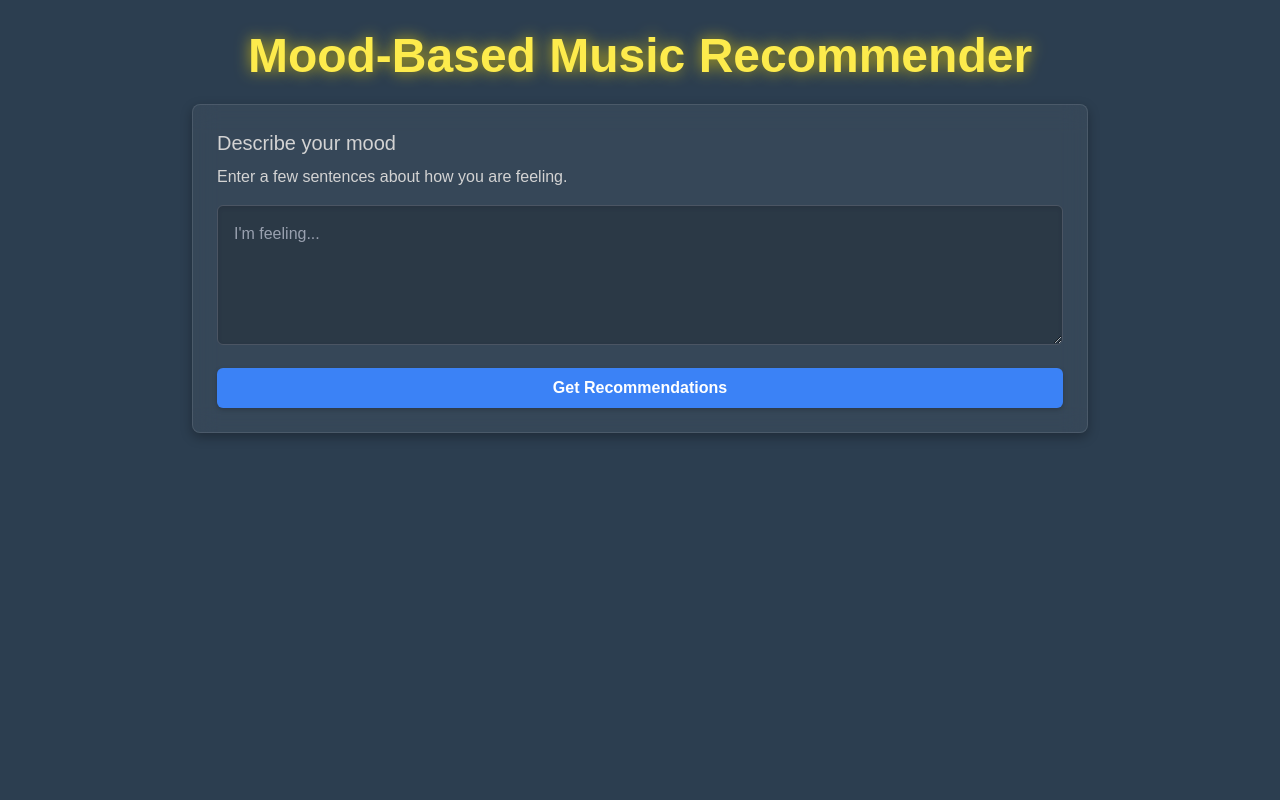
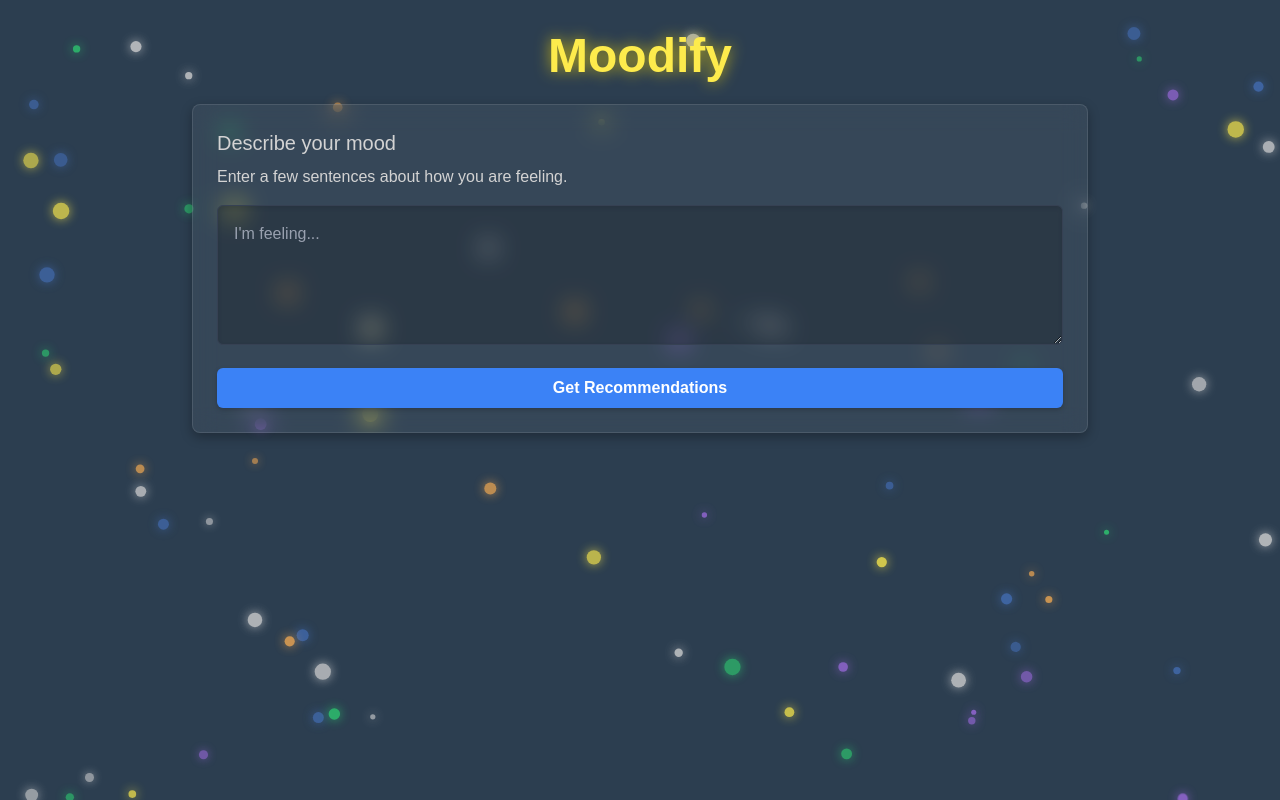
Before and after one commit to sadnyani-4/moodify-music-app, a Next.js app: page / in a window 1280 px wide. Built offline with nearby package versions, Linux system fonts and the light colour scheme.

Commit message:
Fix floating orbs and layout shift: - Resolved issue with orbs bunching in one corner by adjusting initial state in FloatingOrb. - Fixed layout shift caused by FloatingOrbs by using position: fixed. - Adjusted size of emotion images in Moodify.

```diff
--- a/src/app/page.tsx
+++ b/src/app/page.tsx
@@ -4,6 +4,7 @@ import React, { useState, useCallback } from 'react';
 import { AlertCircle } from 'lucide-react';
 import Image from 'next/image';
 import { motion } from 'framer-motion';
+import FloatingOrbs from '@/components/FloatingOrbs';
 
 interface Song {
     track_id: string;
@@ -33,11 +34,21 @@ const MoodMusicApp = () => {
     ];
 
     //Inside Out Color Palette
-    const joyColor = '#FDEB4C';          // Yellow
-    const angerColor = '#F2A953';        // Orange-Red
+    const joyColor = '#FDEB4C';         // Yellow
+    const angerColor = '#F2A953';         // Orange-Red
+    const sadnessColor = '#446EB6';       // Blue
+    const fearColor = '#9C6ADE';         // Purple
+    const disgustColor = '#2ecc71';       // Green
     const busSeats = '#2C3E50';
     const longTermMemory = '#D3D3D3';
 
+    const emotionColors = {
+        Joy: joyColor,
+        Sadness: sadnessColor,
+        Anger: angerColor,
+        Fear: fearColor,
+        Disgust: disgustColor,
+    };
 
     const fetchSongs = useCallback(async () => {
         if (!moodText.trim()) {
@@ -48,6 +59,7 @@ const MoodMusicApp = () => {
         setLoading(true);
         setError(null);
         setSongs([]);
+        setSelectedMood(null); // Reset selected mood
 
         try {
             // Send text to Flask for emotion analysis
@@ -103,24 +115,33 @@ const MoodMusicApp = () => {
         }
     }, [moodText]);
 
-
-
     return (
         <div
-            className="min-h-screen p-4 sm:p-8"
+            className="min-h-screen p-4 sm:p-8 relative overflow-hidden"
             style={{
-                backgroundColor: busSeats, // Applying bus seat color
-                color: '#FFFFFF' //Setting default text color to white
+                backgroundColor: busSeats,
+                color: '#FFFFFF'
             }}
         >
-            <div className="max-w-4xl mx-auto space-y-6">
+            {/* Floating Orbs Component */}
+            <FloatingOrbs
+                joyColor={joyColor}
+                sadnessColor={sadnessColor}
+                angerColor={angerColor}
+                fearColor={fearColor}
+                disgustColor={disgustColor}
+                longTermMemoryColor={longTermMemory}
+                numberOfOrbs={80}
+            />
+
+            <div className="max-w-4xl mx-auto space-y-6 relative z-10">
                 <h1 className="text-3xl sm:text-4xl md:text-5xl font-bold text-center mb-6"
                     style={{
                         color: joyColor, // Joy - Yellow
                         textShadow: '0 0 15px rgba(255, 223, 0, 0.7)', // Add a glow effect
                     }}
                 >
-                    Mood-Based Music Recommender
+                    Moodify
                 </h1>
 
                 <div
@@ -139,14 +160,14 @@ const MoodMusicApp = () => {
                         placeholder="I'm feeling..."
                         value={moodText}
                         onChange={(e) => setMoodText(e.target.value)}
-                        className="bg-black/20 text-white border border-gray-700 min-h-[120px] sm:min-h-[140px] w-full rounded-md p-4 placeholder:text-gray-400
-                        focus:ring-2 focus:ring-blue-500 focus:border-transparent transition-all duration-300" // Added focus styles
+                        className={`bg-black/20 text-white border min-h-[120px] sm:min-h-[140px] w-full rounded-md p-4 placeholder:text-gray-400
+                                    focus:ring-2 focus:ring-blue-500 focus:border-transparent transition-all duration-300
+                                    ${selectedMood ? `border-${selectedMood.toLowerCase()}-500` : 'border-gray-700'}`} // Dynamic border color
                         disabled={loading}
                         style={{
                             backgroundColor: 'rgba(0, 0, 0, 0.2)',
                             color: '#FFFFFF',
-                            borderColor: '#4B5563',
-                            boxShadow: 'inset 0 2px 4px rgba(0, 0, 0, 0.1)', // Subtle inset shadow
+                            boxShadow: 'inset 0 2px 4px rgba(0, 0, 0, 0.1)',
                         }}
 
                     />
@@ -155,7 +176,8 @@ const MoodMusicApp = () => {
                         className={
                             loading
                                 ? "mt-4 w-full text-white font-semibold py-2 px-4 rounded-md transition-colors duration-300 cursor-not-allowed"
-                                : "mt-4 w-full text-white font-semibold py-2 px-4 rounded-md transition-colors duration-300 \n                                            hover:bg-blue-600 focus:outline-none focus:ring-2 focus:ring-blue-500 focus:ring-opacity-50" // Added hover and focus
+                                : "mt-4 w-full text-white font-semibold py-2 px-4 rounded-md transition-colors duration-300 \
+                                    hover:bg-blue-600 focus:outline-none focus:ring-2 focus:ring-blue-500 focus:ring-opacity-50" // Added hover and focus
                         }
                         disabled={loading}
                         style={{
@@ -185,9 +207,12 @@ const MoodMusicApp = () => {
                     </div>
                 )}
 
-                {songs.length > 0 && (
-                    <div
+                {songs.length > 0 && selectedMood && (
+                    <motion.div
                         className="bg-white/5 backdrop-blur-md border border-white/10 shadow-lg rounded-lg p-6"
+                        initial={{ opacity: 0 }}
+                        animate={{ opacity: 1 }}
+                        transition={{ duration: 0.5 }}
                         style={{
                             backgroundColor: 'rgba(255, 255, 255, 0.05)',
                             borderColor: 'rgba(255, 255, 255, 0.1)',
@@ -195,44 +220,50 @@ const MoodMusicApp = () => {
                         }}
                     >
                         <div className="flex items-center gap-2 mb-4">
-                            {selectedMood && (
-                                <>
                         {moodsConfig.find(mood => mood.name === selectedMood)?.imageSrc && (
+    <motion.div
+        initial={{ scale: 0.8, opacity: 0 }}
+        animate={{ scale: 1, opacity: 1, y: [0, -5, 0] }}
+        transition={{
+            duration: 0.5,
+            ease: 'easeInOut',
+            repeatType: 'loop',
+        }}
+    >
         <Image
             src={moodsConfig.find(mood => mood.name === selectedMood)!.imageSrc}
             alt={selectedMood}
-                                            width={40}
-                                            height={40}
+            width={60} // Reduced width
+            height={60} // Reduced height
             className="rounded-full"
+            // style={{ width: 'auto', height: 'auto' }} // Added style to address image warning
         />
+    </motion.div>
 )}
                             <span
-                                        className="text-lg sm:text-xl"
+                                className="text-2xl font-semibold" // Make the mood text more prominent
                                 style={{
                                     color: moodsConfig.find(mood => mood.name === selectedMood)?.color,
-                                            textShadow: `0 0 8px ${moodsConfig.find(mood => mood.name === selectedMood)?.color}`, // Add glow
+                                    textShadow: `0 0 10px ${moodsConfig.find(mood => mood.name === selectedMood)?.color}`, // Stronger glow
                                 }}
                             >
-                                        {selectedMood}
+                                {selectedMood}'s Recommendations
                             </span>
-                                </>
-                            )}
-                            <span className="text-lg sm:text-xl" style={{ color: longTermMemory }}>Recommended Songs</span>
                         </div>
                         <p className="text-gray-300 mb-4" style={{ color: longTermMemory }}>
-                            Here are some songs that might fit your mood:
+                            Here are some songs that might resonate with how you're feeling:
                         </p>
                         <div className="space-y-4">
-                            {songs.map((song) => {
+                            {songs.map((song, index) => {
                                 const moodColor = selectedMood ? moodsConfig.find(m => m.name === selectedMood)?.color || '#FFFFFF' : '#FFFFFF';
                                 return (
                                     <motion.div
                                         key={song.track_id}
                                         className="p-4 bg-black/20 rounded-md border border-gray-700 text-white flex justify-between items-center
                                                                         transition-all duration-300 hover:scale-[1.02] hover:shadow-lg" // Added hover effects
-                                        initial={{ opacity: 0, x: -20 }}
-                                        animate={{ opacity: 1, x: 0 }}
-                                        transition={{ duration: 0.3 }}
+                                        initial={{ opacity: 0, y: 20 }}
+                                        animate={{ opacity: 1, y: 0 }}
+                                        transition={{ duration: 0.3, delay: index * 0.05 }} // Staggered appearance
                                         style={{
                                             backgroundColor: 'rgba(0, 0, 0, 0.2)',
                                             color: '#FFFFFF',
@@ -250,14 +281,14 @@ const MoodMusicApp = () => {
                                             </p>
                                         </div>
                                         <a
-                                            href={`https://open.spotify.com/track/${song.track_id}`}
+                                            href={`https://open.spotify.com/track/$$${song.track_id}`}
                                             target="_blank"
                                             rel="noopener noreferrer"
                                             className="text-green-400 hover:text-green-300 transition-colors duration-200"
 
                                         >
                                             <Image
-                                                src="/spotify-icon.svg"
+                                                src="/spotify-icon.svg" // Make sure this path is correct for your custom or default icon
                                                 alt="Spotify"
                                                 width={20}
                                                 height={20}
@@ -267,7 +298,7 @@ const MoodMusicApp = () => {
                                 );
                             })}
                         </div>
-                    </div>
+                    </motion.div>
                 )}
             </div>
         </div>
--- /dev/null
+++ b/src/components/FloatingOrb.tsx
@@ -0,0 +1,57 @@
+// components/FloatingOrb.tsx
+import { motion, type Transition } from 'framer-motion';
+import React, { useState, useEffect } from 'react';
+
+interface FloatingOrbProps {
+    color: string;
+    glowColor: string;
+}
+
+const FloatingOrb: React.FC<FloatingOrbProps> = ({ color, glowColor }) => {
+    const [initialX] = useState(() => Math.random() * 100);
+    const [initialY] = useState(() => Math.random() * 100);
+    const [size] = useState(() => Math.random() * 10 + 5);
+
+    const path = {
+        initial: {
+            left: `${initialX}%`,
+            top: `${initialY}%`,
+            opacity: 0.6,
+            scale: 1,
+            x: 0,
+            y: 0,
+        },
+        animate: {
+            x: Math.random() * 40 - 20,
+            y: Math.random() * 40 - 20,
+            opacity: 0.8,
+            scale: [1, 1.1, 1],
+            transition: {
+                duration: Math.random() * 3 + 2,
+                repeat: Infinity,
+                repeatType: 'mirror' as Transition['repeatType'],
+                ease: 'easeInOut',
+            },
+        },
+    };
+
+    return (
+        <motion.div
+            className="absolute rounded-full"
+            style={{
+                position: 'absolute',
+                backgroundColor: color,
+                width: size,
+                height: size,
+                boxShadow: `0 0 10px ${glowColor}`,
+                left: `${initialX}%`,
+                top: `${initialY}%`,
+            }}
+            variants={path}
+            initial="initial"
+            animate="animate"
+        />
+    );
+};
+
+export default FloatingOrb;
--- /dev/null
+++ b/src/components/FloatingOrbs.tsx
@@ -0,0 +1,43 @@
+// components/FloatingOrbs.tsx
+import React from 'react';
+import FloatingOrb from './FloatingOrb';
+
+interface FloatingOrbsProps {
+    joyColor: string;
+    sadnessColor: string;
+    angerColor: string;
+    fearColor: string;
+    disgustColor: string;
+    longTermMemoryColor: string;
+    numberOfOrbs?: number;
+}
+
+const FloatingOrbs: React.FC<FloatingOrbsProps> = ({
+    joyColor,
+    sadnessColor,
+    angerColor,
+    fearColor,
+    disgustColor,
+    longTermMemoryColor,
+    numberOfOrbs = 80,
+}) => {
+    const colors = [joyColor, sadnessColor, angerColor, fearColor, disgustColor, longTermMemoryColor, longTermMemoryColor];
+
+    return (
+        <div style={{ zIndex: 0, position: 'fixed', top: 0, left: 0, width: '100vw', height: '100vh' }}>
+            {Array.from({ length: numberOfOrbs }).map((_, index) => {
+                const randomColor = colors[index % colors.length];
+
+                return (
+                    <FloatingOrb
+                        key={index}
+                        color={randomColor}
+                        glowColor={randomColor}
+                    />
+                );
+            })}
+        </div>
+    );
+};
+
+export default FloatingOrbs;
```
Lines whose indentation alone changed are shown as unchanged.
